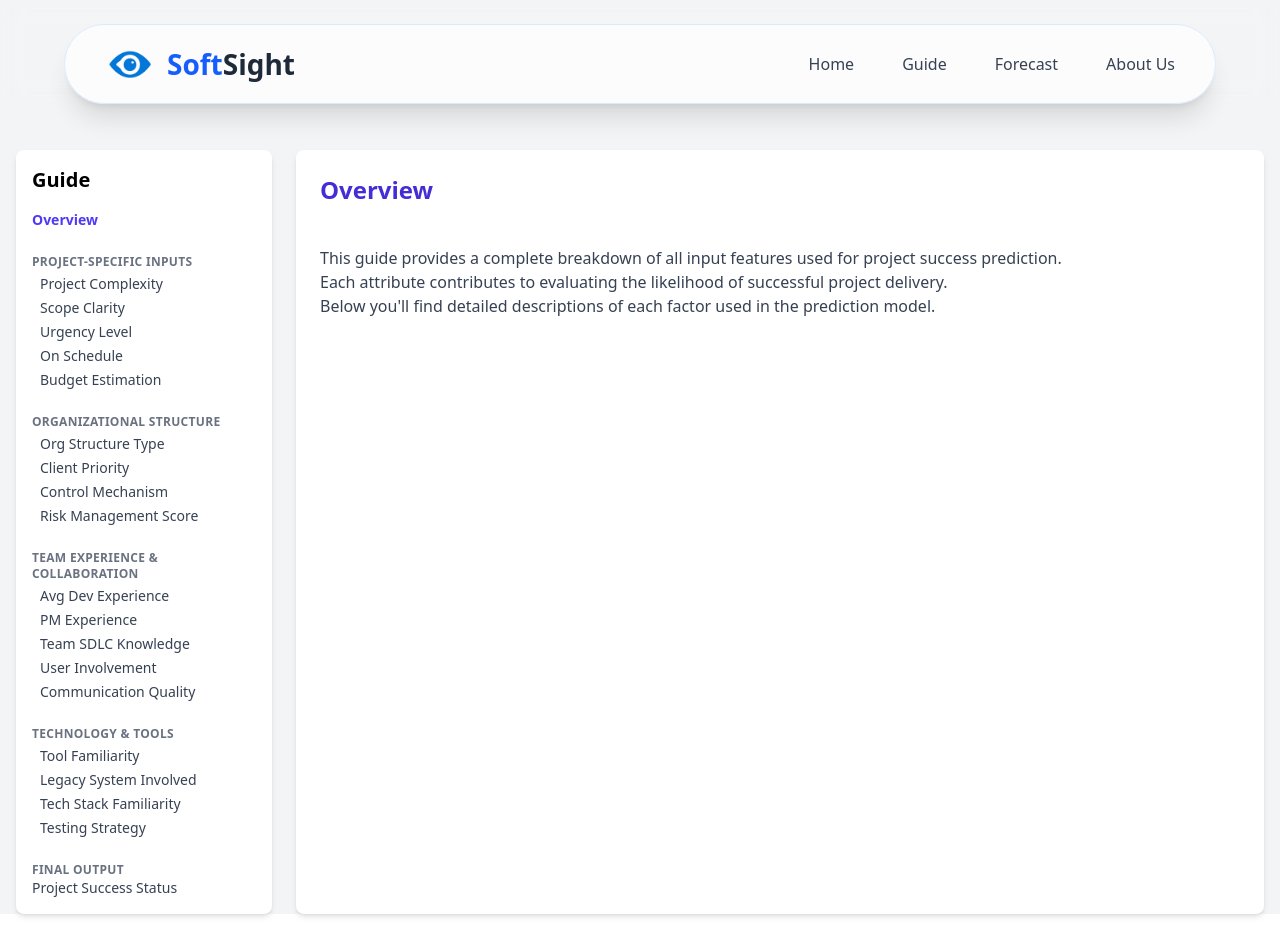
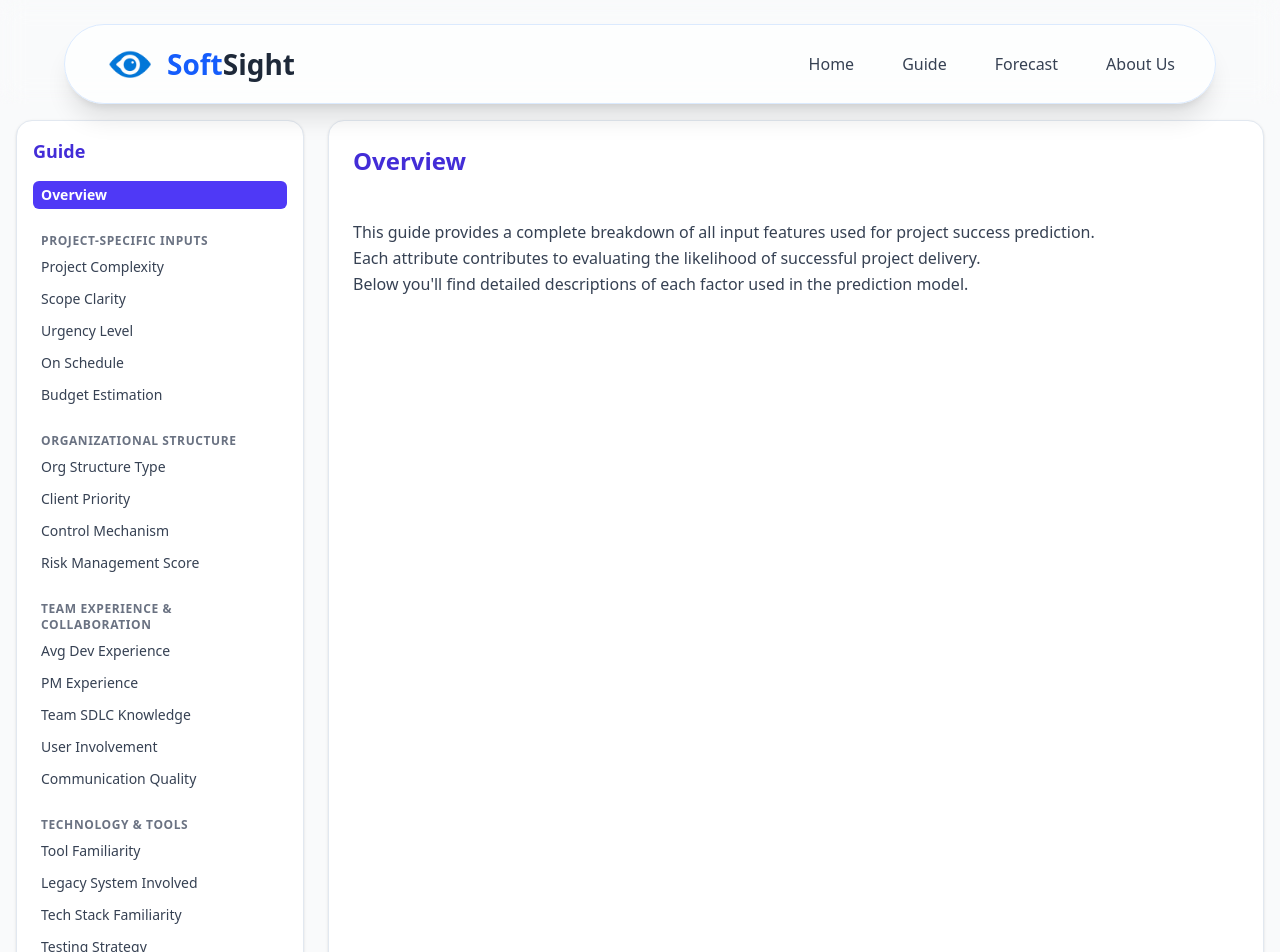
Before and after one commit to TargaryenLabs/softsight-web, a Next.js app in the folder frontend/: page /guide in a window 1280 px wide. Shown: the top 952 px of the page. Built offline with nearby package versions, Linux system fonts and the light colour scheme.

Commit message:
update the guide page styling for consistency

```diff
--- a/frontend/src/components/GuidePage/AttributeDetail.tsx
+++ b/frontend/src/components/GuidePage/AttributeDetail.tsx
@@ -15,7 +15,7 @@ export const AttributeDetail = ({ selected }: Props) => {
     return (
       <div>
         <h2 className="text-2xl font-bold mb-4 text-indigo-700">Overview</h2>
-        <p className="text-gray-700 whitespace-pre-line">{overviewText}</p>
+        <p className="text-gray-700 whitespace-pre-line leading-relaxed">{overviewText}</p>
       </div>
     );
   }
@@ -43,13 +43,13 @@ const AttributeBox = ({
     <h2 className="text-2xl font-bold mb-2 text-indigo-700">
       {attribute.label}
     </h2>
-    <p className="text-gray-800 mb-4">{attribute.description}</p>
+    <p className="text-gray-800 mb-4 leading-relaxed">{attribute.description}</p>
     <div className="text-sm text-gray-600 italic mb-2">
-      Example: {attribute.example}
+      <span className="font-semibold">Example:</span> {attribute.example}
     </div>
     {attribute.howToGet && (
       <div className="text-sm text-gray-500">
-        How to get: {attribute.howToGet}
+        <span className="font-semibold">How to get:</span> {attribute.howToGet}
       </div>
     )}
   </div>
--- a/frontend/src/components/GuidePage/AttributeSidebar.tsx
+++ b/frontend/src/components/GuidePage/AttributeSidebar.tsx
@@ -9,32 +9,37 @@ type Props = {
 
 export const AttributeSidebar = ({ selected, onSelect }: Props) => {
   return (
-    <aside className="p-4 overflow-y-auto h-full">
-      <h2 className="text-xl font-bold mb-4">Guide</h2>
-      <nav className="space-y-6 text-sm">
+    <aside className="p-4 overflow-y-auto h-full text-sm">
+      <h2 className="text-lg font-semibold mb-4 text-indigo-700">Guide</h2>
+      <nav className="space-y-6">
+        {/* Overview */}
         <div>
           <button
-            className={`block text-left w-full ${
-              selected === "overview" ? "text-indigo-600 font-semibold" : ""
+            className={`block w-full text-left px-2 py-1 rounded-md ${
+              selected === "overview"
+                ? "text-white bg-indigo-600 font-semibold"
+                : "hover:bg-indigo-50 text-gray-700"
             }`}
             onClick={() => onSelect("overview")}
           >
             Overview
           </button>
         </div>
+
+        {/* Attributes Grouped */}
         {attributeCategories.map((cat) => (
           <div key={cat.title}>
-            <h4 className="text-xs font-semibold text-gray-500 mt-4 uppercase tracking-wide">
+            <h4 className="text-xs font-bold text-gray-500 uppercase tracking-wider px-2 mt-2 mb-1">
               {cat.title}
             </h4>
-            <ul className="ml-2 space-y-1 mt-1">
+            <ul className="space-y-1">
               {cat.items.map((attr) => (
                 <li key={attr.key}>
                   <button
-                    className={`text-left w-full ${
+                    className={`block w-full text-left px-2 py-1 rounded-md ${
                       selected === attr.key
-                        ? "text-indigo-600 font-semibold"
-                        : "text-gray-700"
+                        ? "text-white bg-indigo-600 font-semibold"
+                        : "hover:bg-indigo-50 text-gray-700"
                     }`}
                     onClick={() => onSelect(attr.key)}
                   >
@@ -45,15 +50,17 @@ export const AttributeSidebar = ({ selected, onSelect }: Props) => {
             </ul>
           </div>
         ))}
-        <div className="mt-4">
-          <h4 className="text-xs font-semibold text-gray-500 uppercase tracking-wide">
+
+        {/* Final Output */}
+        <div>
+          <h4 className="text-xs font-bold text-gray-500 uppercase tracking-wider px-2 mt-4 mb-1">
             Final Output
           </h4>
           <button
-            className={`text-left w-full ${
+            className={`block w-full text-left px-2 py-1 rounded-md ${
               selected === "success_status"
-                ? "text-indigo-600 font-semibold"
-                : "text-gray-700"
+                ? "text-white bg-indigo-600 font-semibold"
+                : "hover:bg-indigo-50 text-gray-700"
             }`}
             onClick={() => onSelect("success_status")}
           >
--- a/frontend/src/pages/GuidePage.tsx
+++ b/frontend/src/pages/GuidePage.tsx
@@ -9,18 +9,18 @@ const GuidePage = () => {
   const [selected, setSelected] = useState("overview");
 
   return (
-    <div>
+    <div className="flex flex-col min-h-screen">
       <Navbar />
-      <div className="flex justify-center bg-gray-100 min-h-screen pt-[150px] px-4">
+      <main className="flex flex-1 justify-center bg-gray-50 pt-[120px] px-4 pb-12">
         <div className="flex w-full max-w-7xl gap-6">
-          <div className="bg-white rounded-lg shadow-md w-64 overflow-hidden">
+          <div className="w-72 bg-white rounded-2xl shadow-sm border border-slate-200">
             <AttributeSidebar selected={selected} onSelect={setSelected} />
           </div>
-          <div className="flex-1 bg-white rounded-lg shadow-md p-6">
+          <div className="flex-1 bg-white rounded-2xl shadow-sm border border-slate-200 p-6">
             <AttributeDetail selected={selected} />
           </div>
         </div>
-      </div>
+      </main>
       <Footer />
     </div>
   );
```
